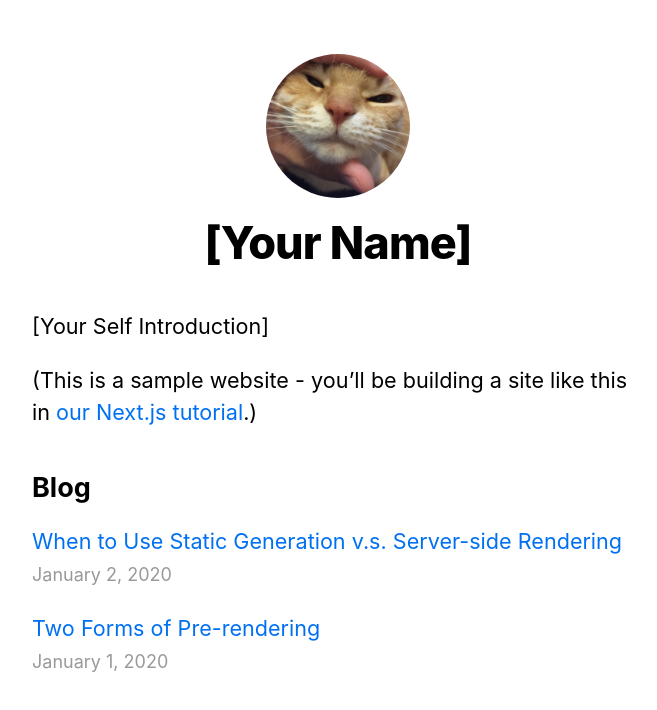
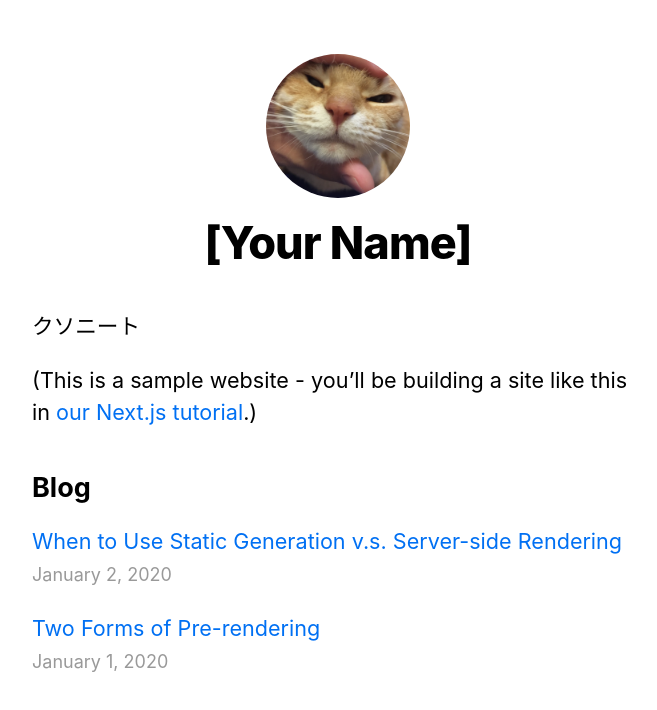
Before and after one commit to hoshi4444/test_next, a Next.js app: page / in a window 1280 px wide. Shown: the top 710 px of the page, without its empty margins (302-959 px from the left). Built offline with nearby package versions, Linux system fonts and the light colour scheme.

Commit message:
change selfe introduction

```diff
--- a/pages/index.tsx
+++ b/pages/index.tsx
@@ -21,7 +21,7 @@ export default function Home({
         <title>{siteTitle}</title>
       </Head>
       <section className={utilStyles.headingMd}>
-        <p>[Your Self Introduction]</p>
+        <p>クソニート</p>
         <p>
           (This is a sample website - you’ll be building a site like this in{' '}
           <a href="https://nextjs.org/learn">our Next.js tutorial</a>.)
```
